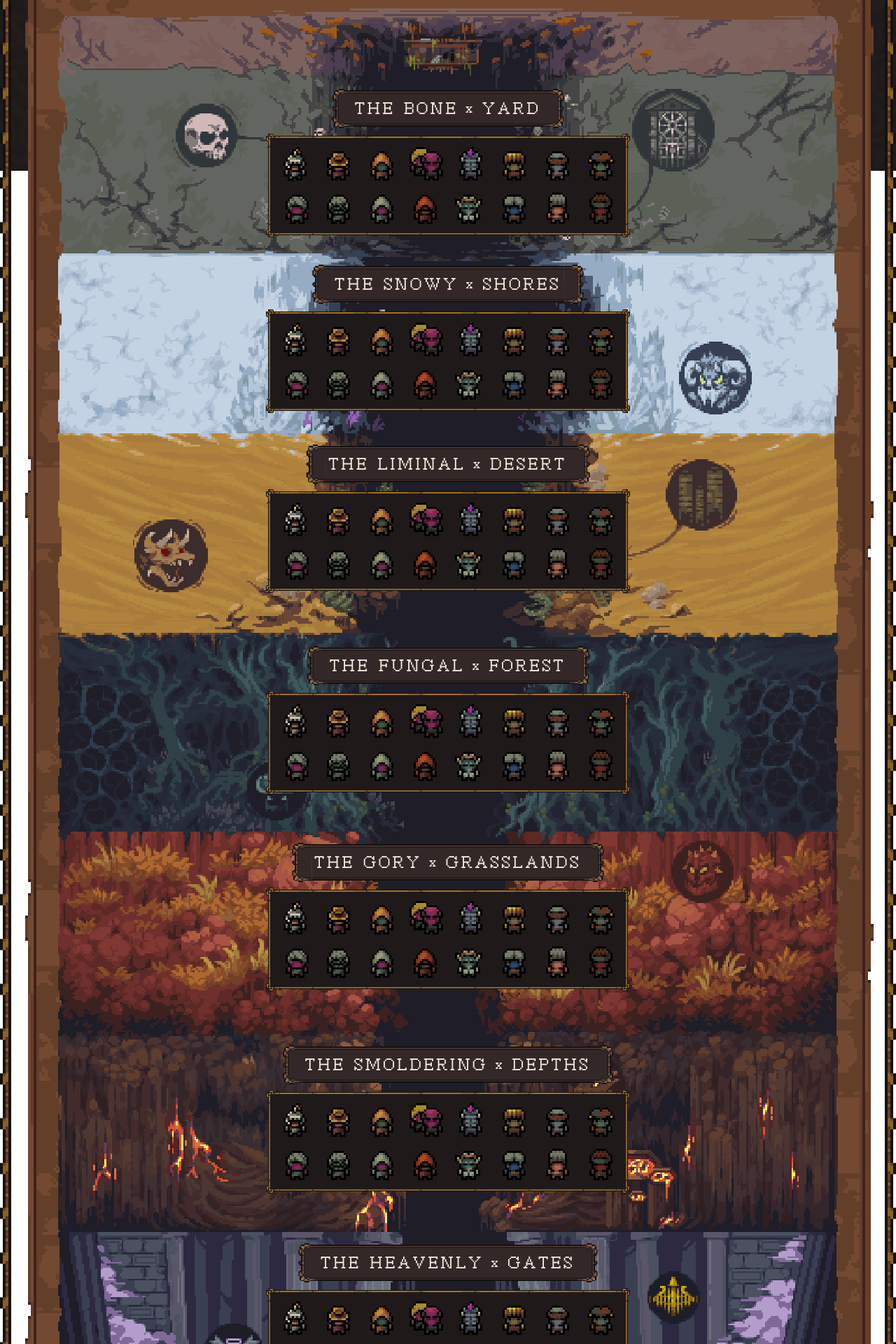
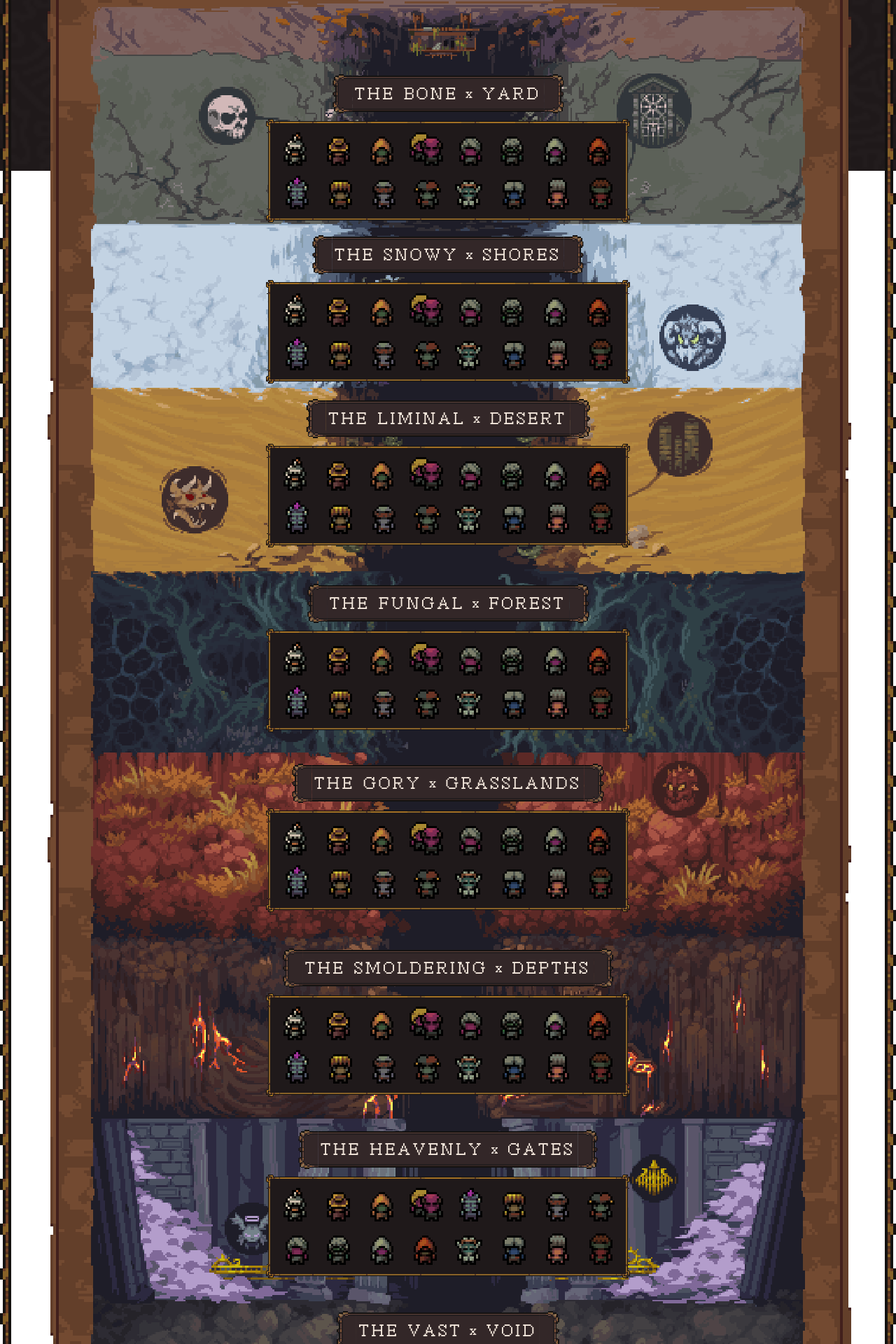
Before and after one commit to TheLysdexicOne/ball-x-pit-companion, a Next.js app: page / in a window 1280 px wide. Shown: the part 556-2476 px from the top of the page at 70% size. Built offline with nearby package versions, Linux system fonts and the light colour scheme.

Commit message:
fixed some scaling issues

```diff
--- a/src/app/page.tsx
+++ b/src/app/page.tsx
@@ -147,7 +147,8 @@ export default function Home() {
   return (
     <main className="min-h-screen p-8">
       <Header />
-
+      {/* Main content container with max-width */}
+      <div className="mx-auto max-w-6xl">
         {/* Sub-navigation buttons */}
         <div className="mb-2 flex justify-center gap-4">
           <button className="group relative h-20 w-64">
@@ -220,9 +221,9 @@ export default function Home() {
         </div>
 
         {/* Content area with parchment background */}
-      <div className="mx-auto max-w-screen-xl">
+        <div className="mx-0 max-w-screen-xl">
           <div
-          className="p-12"
+            className="px-8 py-12"
             style={{
               borderImageSource: `url(${getImagePath('/images/backgrounds/parchment.png')})`,
               borderImageSlice: '100 100 100 100 fill',
@@ -231,7 +232,7 @@ export default function Home() {
               imageRendering: 'pixelated',
             }}
           >
-          <div className="flex justify-center gap-8 px-12">
+            <div className="flex justify-center gap-8 px-8">
               <div
                 className="relative flex w-full items-center justify-center py-4"
                 style={{
@@ -357,7 +358,8 @@ export default function Home() {
 
             {/* Levels background */}
             <div className="mt-8">
-            <div>
+              <div className="relative overflow-hidden">
+                <div className="relative left-1/2 -translate-x-1/2" style={{ width: '1024px' }}>
                   <Image
                     src={getImagePath('/images/levels/00-the-pit.png')}
                     alt="Level Base"
@@ -366,8 +368,10 @@ export default function Home() {
                     className="h-auto w-full select-none"
                   />
                 </div>
+              </div>
               <div>
-              <div className="relative">
+                <div className="relative overflow-hidden">
+                  <div className="relative left-1/2 -translate-x-1/2" style={{ width: '1024px' }}>
                     <Image
                       src={getImagePath('/images/levels/01-bone-yard.png')}
                       alt="Level Base"
@@ -375,6 +379,7 @@ export default function Home() {
                       height={600}
                       className="h-auto w-full select-none"
                     />
+                  </div>
                   <div className="absolute left-1/2 top-4 -translate-x-1/2">
                     <div className="group relative h-14">
                       <div
@@ -387,7 +392,7 @@ export default function Home() {
                           imageRendering: 'pixelated',
                         }}
                       />
-                    <h2 className="relative flex h-full select-none items-center justify-center whitespace-nowrap px-8 font-pixel text-3xl tracking-widest">
+                      <h2 className="relative inline-flex h-full select-none items-center justify-center whitespace-nowrap px-8 font-pixel text-3xl tracking-widest">
                         THE BONE <span className="align-top text-2xl">&nbsp;x&nbsp;</span> YARD
                       </h2>
                     </div>
@@ -415,7 +420,7 @@ export default function Home() {
                       {/* Sprite grid */}
                       <div className="relative flex flex-col gap-2 p-2">
                         <div className="flex gap-2">
-                        {sortedHeroes.slice(0, 8).map(hero => (
+                          {[...sortedHeroes.slice(0, 4), ...sortedHeroes.slice(8, 12)].map(hero => (
                             <LevelHeroSprite
                               key={hero.id}
                               hero={hero}
@@ -427,7 +432,8 @@ export default function Home() {
                           ))}
                         </div>
                         <div className="flex gap-2">
-                        {sortedHeroes.slice(8, 16).map(hero => (
+                          {[...sortedHeroes.slice(4, 8), ...sortedHeroes.slice(12, 16)].map(
+                            hero => (
                               <LevelHeroSprite
                                 key={hero.id}
                                 hero={hero}
@@ -436,7 +442,8 @@ export default function Home() {
                                 onToggle={toggleHeroCompletion}
                                 isClient={isClient}
                               />
-                        ))}
+                            )
+                          )}
                         </div>
                       </div>
                     </div>
@@ -444,7 +451,8 @@ export default function Home() {
                 </div>
               </div>
               <div>
-              <div className="relative">
+                <div className="relative overflow-hidden">
+                  <div className="relative left-1/2 -translate-x-1/2" style={{ width: '1024px' }}>
                     <Image
                       src={getImagePath('/images/levels/02-snowy-shores.png')}
                       alt="Level Base"
@@ -452,6 +460,7 @@ export default function Home() {
                       height={600}
                       className="h-auto w-full select-none"
                     />
+                  </div>
                   <div className="absolute left-1/2 top-4 -translate-x-1/2">
                     <div className="group relative h-14">
                       <div
@@ -464,7 +473,7 @@ export default function Home() {
                           imageRendering: 'pixelated',
                         }}
                       />
-                    <h2 className="relative flex h-full select-none items-center justify-center whitespace-nowrap px-8 font-pixel text-3xl tracking-widest">
+                      <h2 className="relative inline-flex h-full select-none items-center justify-center whitespace-nowrap px-8 font-pixel text-3xl tracking-widest">
                         THE SNOWY <span className="align-top text-2xl">&nbsp;x&nbsp;</span> SHORES
                       </h2>
                     </div>
@@ -492,7 +501,7 @@ export default function Home() {
                       {/* Sprite grid */}
                       <div className="relative flex flex-col gap-2 p-2">
                         <div className="flex gap-2">
-                        {sortedHeroes.slice(0, 8).map(hero => (
+                          {[...sortedHeroes.slice(0, 4), ...sortedHeroes.slice(8, 12)].map(hero => (
                             <LevelHeroSprite
                               key={hero.id}
                               hero={hero}
@@ -504,7 +513,8 @@ export default function Home() {
                           ))}
                         </div>
                         <div className="flex gap-2">
-                        {sortedHeroes.slice(8, 16).map(hero => (
+                          {[...sortedHeroes.slice(4, 8), ...sortedHeroes.slice(12, 16)].map(
+                            hero => (
                               <LevelHeroSprite
                                 key={hero.id}
                                 hero={hero}
@@ -513,7 +523,8 @@ export default function Home() {
                                 onToggle={toggleHeroCompletion}
                                 isClient={isClient}
                               />
-                        ))}
+                            )
+                          )}
                         </div>
                       </div>
                     </div>
@@ -521,7 +532,8 @@ export default function Home() {
                 </div>
               </div>
               <div>
-              <div className="relative">
+                <div className="relative overflow-hidden">
+                  <div className="relative left-1/2 -translate-x-1/2" style={{ width: '1024px' }}>
                     <Image
                       src={getImagePath('/images/levels/03-liminal-desert.png')}
                       alt="Level Base"
@@ -529,6 +541,7 @@ export default function Home() {
                       height={600}
                       className="h-auto w-full select-none"
                     />
+                  </div>
                   <div className="absolute left-1/2 top-4 -translate-x-1/2">
                     <div className="group relative h-14">
                       <div
@@ -541,7 +554,7 @@ export default function Home() {
                           imageRendering: 'pixelated',
                         }}
                       />
-                    <h2 className="relative flex h-full select-none items-center justify-center whitespace-nowrap px-8 font-pixel text-3xl tracking-widest">
+                      <h2 className="relative inline-flex h-full select-none items-center justify-center whitespace-nowrap px-8 font-pixel text-3xl tracking-widest">
                         THE LIMINAL <span className="align-top text-2xl">&nbsp;x&nbsp;</span> DESERT
                       </h2>
                     </div>
@@ -569,7 +582,7 @@ export default function Home() {
                       {/* Sprite grid */}
                       <div className="relative flex flex-col gap-2 p-2">
                         <div className="flex gap-2">
-                        {sortedHeroes.slice(0, 8).map(hero => (
+                          {[...sortedHeroes.slice(0, 4), ...sortedHeroes.slice(8, 12)].map(hero => (
                             <div
                               key={hero.id}
                               className="transition-all hover:drop-shadow-[0_0_4px_rgba(255,215,0,0.8)]"
@@ -579,14 +592,16 @@ export default function Home() {
                           ))}
                         </div>
                         <div className="flex gap-2">
-                        {sortedHeroes.slice(8, 16).map(hero => (
+                          {[...sortedHeroes.slice(4, 8), ...sortedHeroes.slice(12, 16)].map(
+                            hero => (
                               <div
                                 key={hero.id}
                                 className="transition-all hover:drop-shadow-[0_0_4px_rgba(255,215,0,0.8)]"
                               >
                                 <HeroSprite hero={hero} type="small" scale={3} />
                               </div>
-                        ))}
+                            )
+                          )}
                         </div>
                       </div>
                     </div>
@@ -594,7 +609,8 @@ export default function Home() {
                 </div>
               </div>
               <div>
-              <div className="relative">
+                <div className="relative overflow-hidden">
+                  <div className="relative left-1/2 -translate-x-1/2" style={{ width: '1024px' }}>
                     <Image
                       src={getImagePath('/images/levels/04-fungal-forest.png')}
                       alt="Level Base"
@@ -602,6 +618,7 @@ export default function Home() {
                       height={600}
                       className="h-auto w-full select-none"
                     />
+                  </div>
                   <div className="absolute left-1/2 top-4 -translate-x-1/2">
                     <div className="group relative h-14">
                       <div
@@ -614,7 +631,7 @@ export default function Home() {
                           imageRendering: 'pixelated',
                         }}
                       />
-                    <h2 className="relative flex h-full select-none items-center justify-center whitespace-nowrap px-8 font-pixel text-3xl tracking-widest">
+                      <h2 className="relative inline-flex h-full select-none items-center justify-center whitespace-nowrap px-8 font-pixel text-3xl tracking-widest">
                         THE FUNGAL <span className="align-top text-2xl">&nbsp;x&nbsp;</span> FOREST
                       </h2>
                     </div>
@@ -642,7 +659,7 @@ export default function Home() {
                       {/* Sprite grid */}
                       <div className="relative flex flex-col gap-2 p-2">
                         <div className="flex gap-2">
-                        {sortedHeroes.slice(0, 8).map(hero => (
+                          {[...sortedHeroes.slice(0, 4), ...sortedHeroes.slice(8, 12)].map(hero => (
                             <div
                               key={hero.id}
                               className="transition-all hover:drop-shadow-[0_0_4px_rgba(255,215,0,0.8)]"
@@ -652,14 +669,16 @@ export default function Home() {
                           ))}
                         </div>
                         <div className="flex gap-2">
-                        {sortedHeroes.slice(8, 16).map(hero => (
+                          {[...sortedHeroes.slice(4, 8), ...sortedHeroes.slice(12, 16)].map(
+                            hero => (
                               <div
                                 key={hero.id}
                                 className="transition-all hover:drop-shadow-[0_0_4px_rgba(255,215,0,0.8)]"
                               >
                                 <HeroSprite hero={hero} type="small" scale={3} />
                               </div>
-                        ))}
+                            )
+                          )}
                         </div>
                       </div>
                     </div>
@@ -667,7 +686,8 @@ export default function Home() {
                 </div>
               </div>
               <div>
-              <div className="relative">
+                <div className="relative overflow-hidden">
+                  <div className="relative left-1/2 -translate-x-1/2" style={{ width: '1024px' }}>
                     <Image
                       src={getImagePath('/images/levels/05-gory-grasslands.png')}
                       alt="Level Base"
@@ -675,6 +695,7 @@ export default function Home() {
                       height={600}
                       className="h-auto w-full select-none"
                     />
+                  </div>
                   <div className="absolute left-1/2 top-4 -translate-x-1/2">
                     <div className="group relative h-14">
                       <div
@@ -687,8 +708,9 @@ export default function Home() {
                           imageRendering: 'pixelated',
                         }}
                       />
-                    <h2 className="relative flex h-full select-none items-center justify-center whitespace-nowrap px-8 font-pixel text-3xl tracking-widest">
-                      THE GORY <span className="align-top text-2xl">&nbsp;x&nbsp;</span> GRASSLANDS
+                      <h2 className="relative inline-flex h-full select-none items-center justify-center whitespace-nowrap px-8 font-pixel text-3xl tracking-widest">
+                        THE GORY <span className="align-top text-2xl">&nbsp;x&nbsp;</span>{' '}
+                        GRASSLANDS
                       </h2>
                     </div>
                   </div>
@@ -715,7 +737,7 @@ export default function Home() {
                       {/* Sprite grid */}
                       <div className="relative flex flex-col gap-2 p-2">
                         <div className="flex gap-2">
-                        {sortedHeroes.slice(0, 8).map(hero => (
+                          {[...sortedHeroes.slice(0, 4), ...sortedHeroes.slice(8, 12)].map(hero => (
                             <div
                               key={hero.id}
                               className="transition-all hover:drop-shadow-[0_0_4px_rgba(255,215,0,0.8)]"
@@ -725,14 +747,16 @@ export default function Home() {
                           ))}
                         </div>
                         <div className="flex gap-2">
-                        {sortedHeroes.slice(8, 16).map(hero => (
+                          {[...sortedHeroes.slice(4, 8), ...sortedHeroes.slice(12, 16)].map(
+                            hero => (
                               <div
                                 key={hero.id}
                                 className="transition-all hover:drop-shadow-[0_0_4px_rgba(255,215,0,0.8)]"
                               >
                                 <HeroSprite hero={hero} type="small" scale={3} />
                               </div>
-                        ))}
+                            )
+                          )}
                         </div>
                       </div>
                     </div>
@@ -740,7 +764,8 @@ export default function Home() {
                 </div>
               </div>
               <div>
-              <div className="relative">
+                <div className="relative overflow-hidden">
+                  <div className="relative left-1/2 -translate-x-1/2" style={{ width: '1024px' }}>
                     <Image
                       src={getImagePath('/images/levels/06-smoldering-depths.png')}
                       alt="Level Base"
@@ -748,6 +773,7 @@ export default function Home() {
                       height={600}
                       className="h-auto w-full select-none"
                     />
+                  </div>
                   <div className="absolute left-1/2 top-4 -translate-x-1/2">
                     <div className="group relative h-14">
                       <div
@@ -760,7 +786,7 @@ export default function Home() {
                           imageRendering: 'pixelated',
                         }}
                       />
-                    <h2 className="relative flex h-full select-none items-center justify-center whitespace-nowrap px-8 font-pixel text-3xl tracking-widest">
+                      <h2 className="relative inline-flex h-full select-none items-center justify-center whitespace-nowrap px-8 font-pixel text-3xl tracking-widest">
                         THE SMOLDERING <span className="align-top text-2xl">&nbsp;x&nbsp;</span>{' '}
                         DEPTHS
                       </h2>
@@ -789,7 +815,7 @@ export default function Home() {
                       {/* Sprite grid */}
                       <div className="relative flex flex-col gap-2 p-2">
                         <div className="flex gap-2">
-                        {sortedHeroes.slice(0, 8).map(hero => (
+                          {[...sortedHeroes.slice(0, 4), ...sortedHeroes.slice(8, 12)].map(hero => (
                             <div
                               key={hero.id}
                               className="transition-all hover:drop-shadow-[0_0_4px_rgba(255,215,0,0.8)]"
@@ -799,14 +825,16 @@ export default function Home() {
                           ))}
                         </div>
                         <div className="flex gap-2">
-                        {sortedHeroes.slice(8, 16).map(hero => (
+                          {[...sortedHeroes.slice(4, 8), ...sortedHeroes.slice(12, 16)].map(
+                            hero => (
                               <div
                                 key={hero.id}
                                 className="transition-all hover:drop-shadow-[0_0_4px_rgba(255,215,0,0.8)]"
                               >
                                 <HeroSprite hero={hero} type="small" scale={3} />
                               </div>
-                        ))}
+                            )
+                          )}
                         </div>
                       </div>
                     </div>
@@ -814,7 +842,8 @@ export default function Home() {
                 </div>
               </div>
               <div>
-              <div className="relative">
+                <div className="relative overflow-hidden">
+                  <div className="relative left-1/2 -translate-x-1/2" style={{ width: '1024px' }}>
                     <Image
                       src={getImagePath('/images/levels/07-heavenly-gates.png')}
                       alt="Level Base"
@@ -822,6 +851,7 @@ export default function Home() {
                       height={600}
                       className="h-auto w-full select-none"
                     />
+                  </div>
                   <div className="absolute left-1/2 top-4 -translate-x-1/2">
                     <div className="group relative h-14">
                       <div
@@ -834,7 +864,7 @@ export default function Home() {
                           imageRendering: 'pixelated',
                         }}
                       />
-                    <h2 className="relative flex h-full select-none items-center justify-center whitespace-nowrap px-8 font-pixel text-3xl tracking-widest">
+                      <h2 className="relative inline-flex h-full select-none items-center justify-center whitespace-nowrap px-8 font-pixel text-3xl tracking-widest">
                         THE HEAVENLY <span className="align-top text-2xl">&nbsp;x&nbsp;</span> GATES
                       </h2>
                     </div>
@@ -887,7 +917,8 @@ export default function Home() {
                 </div>
               </div>
               <div>
-              <div className="relative">
+                <div className="relative overflow-hidden">
+                  <div className="relative left-1/2 -translate-x-1/2" style={{ width: '1024px' }}>
                     <Image
                       src={getImagePath('/images/levels/08-vast-void.png')}
                       alt="Level Base"
@@ -895,6 +926,7 @@ export default function Home() {
                       height={600}
                       className="h-auto w-full select-none"
                     />
+                  </div>
                   <div className="absolute left-1/2 top-4 -translate-x-1/2">
                     <div className="group relative h-14">
                       <div
@@ -907,7 +939,7 @@ export default function Home() {
                           imageRendering: 'pixelated',
                         }}
                       />
-                    <h2 className="relative flex h-full select-none items-center justify-center whitespace-nowrap px-8 font-pixel text-3xl tracking-widest">
+                      <h2 className="relative inline-flex h-full select-none items-center justify-center whitespace-nowrap px-8 font-pixel text-3xl tracking-widest">
                         THE VAST <span className="align-top text-2xl">&nbsp;x&nbsp;</span> VOID
                       </h2>
                     </div>
@@ -935,7 +967,7 @@ export default function Home() {
                       {/* Sprite grid */}
                       <div className="relative flex flex-col gap-2 p-2">
                         <div className="flex gap-2">
-                        {sortedHeroes.slice(0, 8).map(hero => (
+                          {[...sortedHeroes.slice(0, 4), ...sortedHeroes.slice(8, 12)].map(hero => (
                             <div
                               key={hero.id}
                               className="transition-all hover:drop-shadow-[0_0_4px_rgba(255,215,0,0.8)]"
@@ -945,14 +977,16 @@ export default function Home() {
                           ))}
                         </div>
                         <div className="flex gap-2">
-                        {sortedHeroes.slice(8, 16).map(hero => (
+                          {[...sortedHeroes.slice(4, 8), ...sortedHeroes.slice(12, 16)].map(
+                            hero => (
                               <div
                                 key={hero.id}
                                 className="transition-all hover:drop-shadow-[0_0_4px_rgba(255,215,0,0.8)]"
                               >
                                 <HeroSprite hero={hero} type="small" scale={3} />
                               </div>
-                        ))}
+                            )
+                          )}
                         </div>
                       </div>
                     </div>
@@ -962,11 +996,12 @@ export default function Home() {
             </div>
           </div>
         </div>
-
+      </div>{' '}
+      {/* End max-w-6xl container */}
       {/* Hero List Overlay */}
       {showHeroOverlay && (
         <div
-          className="fixed inset-0 z-50 flex items-center justify-center bg-black/50 p-8"
+          className="fixed inset-0 z-50 flex items-center justify-center bg-black/50 p-4 sm:p-8"
           onClick={() => setShowHeroOverlay(false)}
         >
           <div
@@ -982,13 +1017,13 @@ export default function Home() {
           >
             {/* Close button */}
             <button
-              className="absolute right-8 top-8 z-10 font-pixel text-6xl leading-none text-primary hover:text-red-600"
+              className="absolute right-4 top-4 z-10 font-pixel text-4xl leading-none text-primary hover:text-red-600 sm:right-8 sm:top-8 sm:text-6xl"
               onClick={() => setShowHeroOverlay(false)}
             >
               ×
             </button>
 
-            <div className="p-12">
+            <div className="p-6 sm:p-12">
               <HeroList />
             </div>
           </div>
```
Also changed, not shown: src/components/Header.tsx (+4 -4 lines), src/components/HeroList.tsx (+19 -20 lines). Lines whose indentation alone changed are shown as unchanged.
